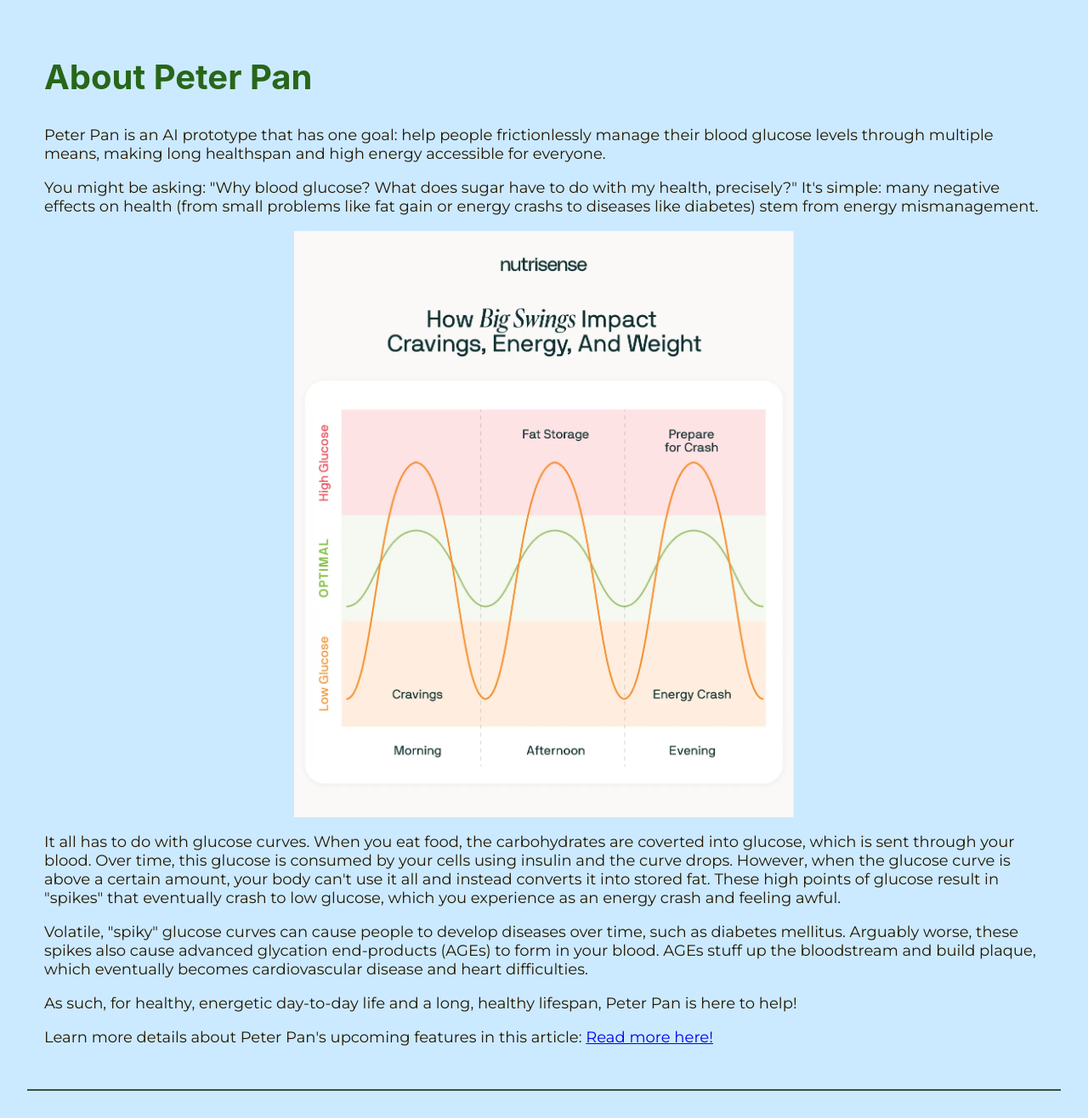
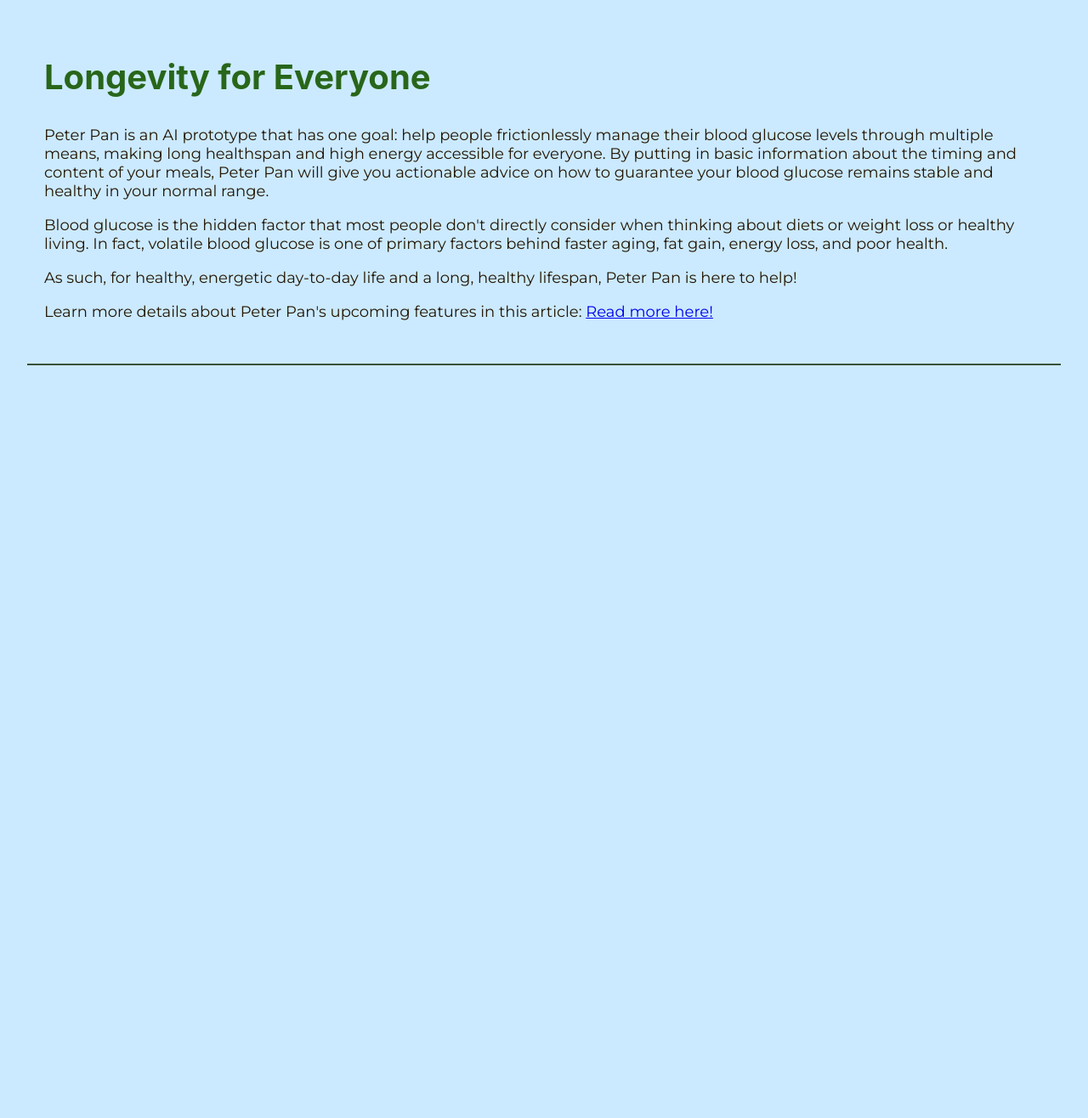
Before and after one commit to Soulciologist/peterpan-ai-with-words, a Flask app: page /about-peter-pan in a window 1280 px wide. Shown: the part 111-1427 px from the top of the page at 85% size. After the commit the page ends 541 px from the top, so only its background shows below. Run offline with Flask 3, Linux system fonts and the light colour scheme; some web fonts are replaced.

Commit message:
Update about-peter-pan.html

```diff
--- a/templates/about-peter-pan.html
+++ b/templates/about-peter-pan.html
@@ -98,42 +98,12 @@
         </nav>
         <div class="container" id="main-content">
             <section id="aboutpeter">
-                <h1>About Peter Pan</h1>
+                <h1>Longevity for Everyone</h1>
                 <p>
-                    Peter Pan is an AI prototype that has one goal: help people
-                    frictionlessly manage their blood glucose levels through
-                    multiple means, making long healthspan and high energy
-                    accessible for everyone.
+                    Peter Pan is an AI prototype that has one goal: help people frictionlessly manage their blood glucose levels through multiple means, making long healthspan and high energy accessible for everyone. By putting in basic information about the timing and content of your meals, Peter Pan will give you actionable advice on how to guarantee your blood glucose remains stable and healthy in your normal range.
                 </p>
                 <p>
-                    You might be asking: "Why blood glucose? What does sugar
-                    have to do with my health, precisely?" It's simple: many
-                    negative effects on health (from small problems like fat
-                    gain or energy crashs to diseases like diabetes) stem from
-                    energy mismanagement.
-                </p>
-                <img
-                    class="image"
-                    src="{{ url_for('static', filename='glucose_curve.webp') }}"
-                />
-                <p>
-                    It all has to do with glucose curves. When you eat food, the
-                    carbohydrates are coverted into glucose, which is sent
-                    through your blood. Over time, this glucose is consumed by
-                    your cells using insulin and the curve drops. However, when
-                    the glucose curve is above a certain amount, your body can't
-                    use it all and instead converts it into stored fat. These
-                    high points of glucose result in "spikes" that eventually
-                    crash to low glucose, which you experience as an energy
-                    crash and feeling awful.
-                </p>
-                <p>
-                    Volatile, "spiky" glucose curves can cause people to develop
-                    diseases over time, such as diabetes mellitus. Arguably
-                    worse, these spikes also cause advanced glycation
-                    end-products (AGEs) to form in your blood. AGEs stuff up the
-                    bloodstream and build plaque, which eventually becomes
-                    cardiovascular disease and heart difficulties.
+                    Blood glucose is the hidden factor that most people don't directly consider when thinking about diets or weight loss or healthy living. In fact, volatile blood glucose is one of primary factors behind faster aging, fat gain, energy loss, and poor health.
                 </p>
                 <p>
                     As such, for healthy, energetic day-to-day life and a long,
```
